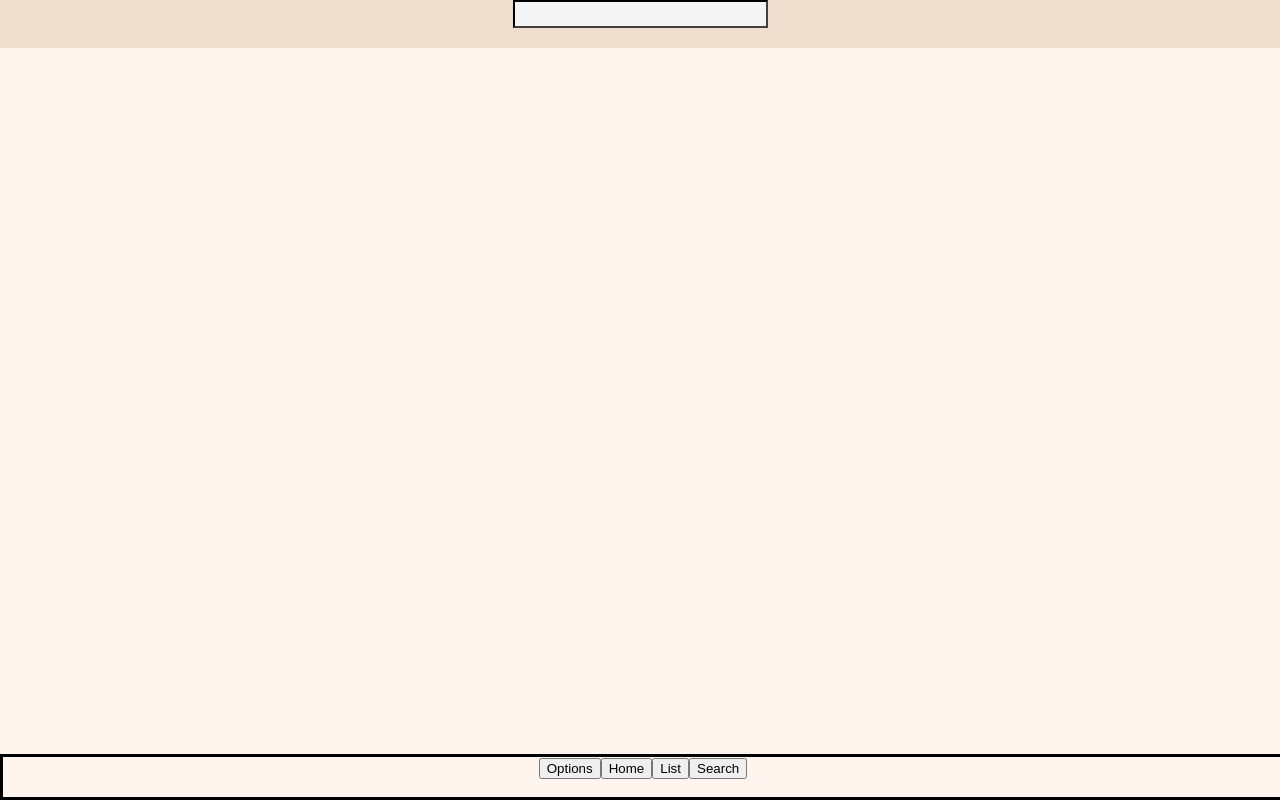
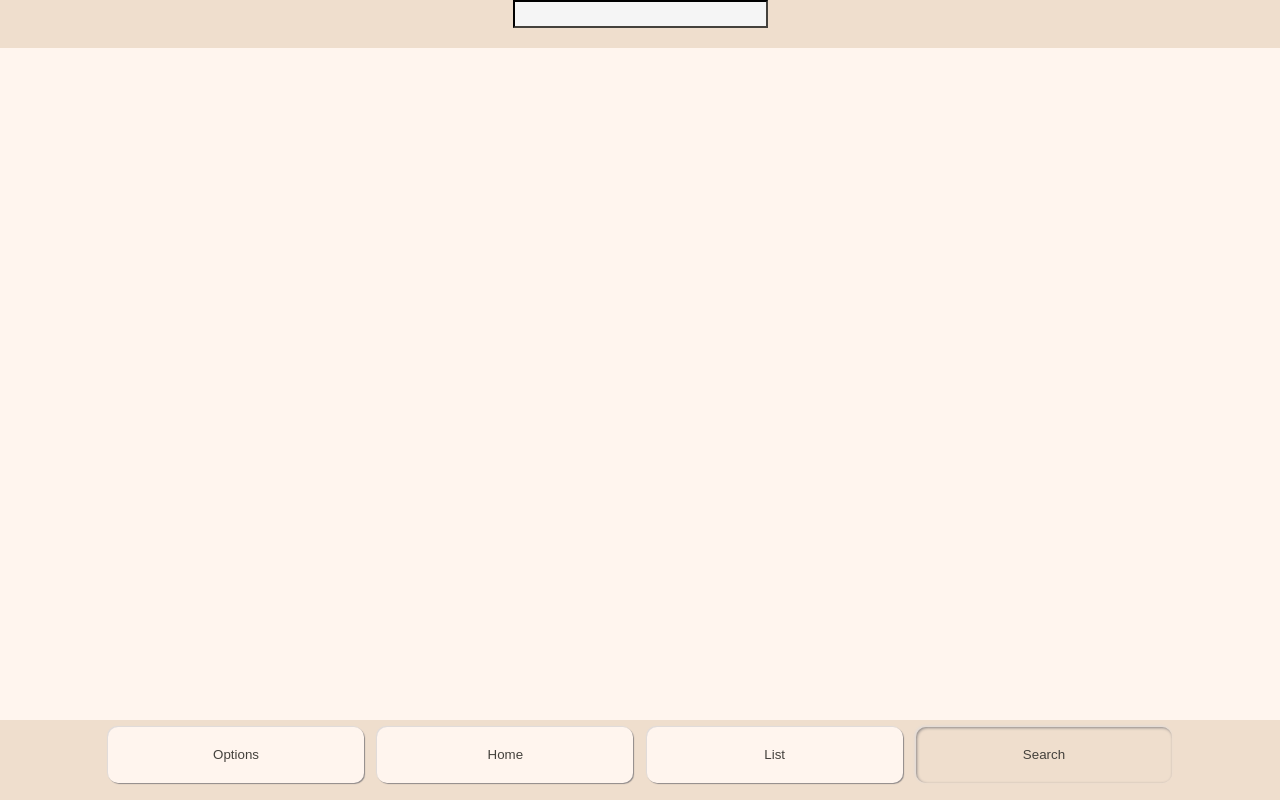
Before and after one commit to deadbelly/tashtego, a React (Create React App) app: page /search in a window 1280 px wide. Built offline with nearby package versions, Linux system fonts and the light colour scheme.

Commit message:
Improve visual queues for users

```diff
--- a/src/Components/App/App.js
+++ b/src/Components/App/App.js
@@ -72,7 +72,7 @@ export const App = () => {
           setReadingList={setReadingList}
         />
       }/>
-      <NavBar />
+      <Route path='/' component={NavBar} />
     </div>
   );
 }
--- a/src/Components/AvailableBooks/AvailableBooks.css
+++ b/src/Components/AvailableBooks/AvailableBooks.css
@@ -1,6 +1,6 @@
 .search-results {
   display: grid;
-  grid-template-columns: 1fr;
+  grid-template-columns: 1fr 1fr;
   grid-row-gap: 1em;
   overflow-y: scroll;
   overflow-x: hidden;
@@ -8,15 +8,16 @@
   margin-top: 6vh;
   width: 100%;
   padding: 0.4em;
+  padding-top: 1em;
+  padding-bottom: 1em;
 }
 
 .book {
-  width: 90%;
-  line-height: 0.5em;
-  padding: 0.4em;
-  margin-left: 0.4em;
-  box-shadow: 3px 3px 10px 0 rgba(142, 137, 137, 0.8),
-      -5px -5px 14px 0 rgba(223, 219, 219, 0.8);
+  width: 80%;
+  line-height: 1.2em;
+  padding: 0.7em;
+  box-shadow: 3px 3px 10px #8e8989,
+      -5px -5px 14px  #dfdbdb;
   background-color: #f5f5f5;
 }
 
@@ -29,8 +30,7 @@ h3 {
 }
 
 .small-details {
-  display: flex;
-  justify-content: space-around;
+  line-height: 1em;
 }
 
 .on-list {
--- a/src/Components/NavBar/NavBar.css
+++ b/src/Components/NavBar/NavBar.css
@@ -1,7 +1,25 @@
 .navbar {
-  border: 3px solid black;
-  height: 5vh;
+  height: 10vh;
   bottom: 0;
   position: fixed;
   width: 100%;
+  background-color: #efdecd;
 }
+
+.navbtn {
+  height: 7vh;
+  width: 20vw;
+  background-color: #fff5ee;
+  border: none;
+  color: #44413c;
+  box-shadow: 1px 1px 1px #8e8989,
+    -1px -1px 1px #dfdbdb;
+  border-radius: 10px;
+  margin: 0.5em;
+}
+
+.toggled {
+  background-color: #efdecd;
+  box-shadow: inset 1px 1px 3px #8e8989,
+    -1px -1px 3px #dfdbdb;
+}
--- a/src/Components/NavBar/NavBar.js
+++ b/src/Components/NavBar/NavBar.js
@@ -3,17 +3,25 @@ import { Link } from 'react-router-dom';
 import './NavBar.css'
 
 export const NavBar = () => {
+  const checkPath = path => {
+    console.log(window.location.pathname)
+    if (window.location.pathname.toString() === path) {
+      return 'toggled'
+    }
+    return ''
+  }
+
   return (
     <div className='navbar'>
       <button className='navbtn'>Options</button>
       <Link to='/' >
-        <button className='navbtn'>Home</button>
+        <button className={`navbtn ${checkPath('/')}`}>Home</button>
       </Link>
       <Link to='/list' >
-        <button className='navbtn'>List</button>
+        <button className={`navbtn ${checkPath('/list')}`}>List</button>
       </Link>
       <Link to='/search' >
-        <button className='navbtn'>Search</button>
+        <button className={`navbtn ${checkPath('/search')}`}>Search</button>
       </Link>
     </div>
   )
```
